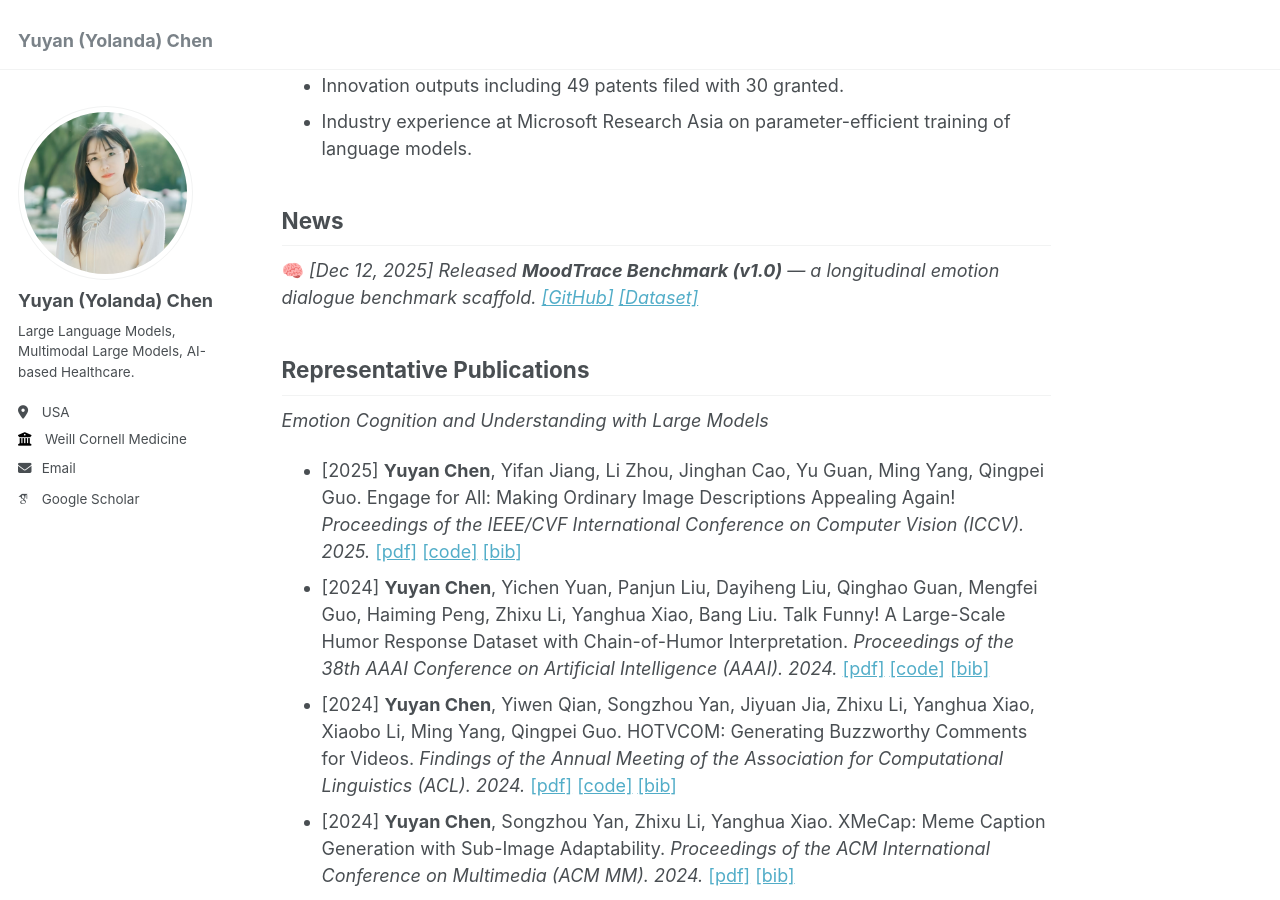
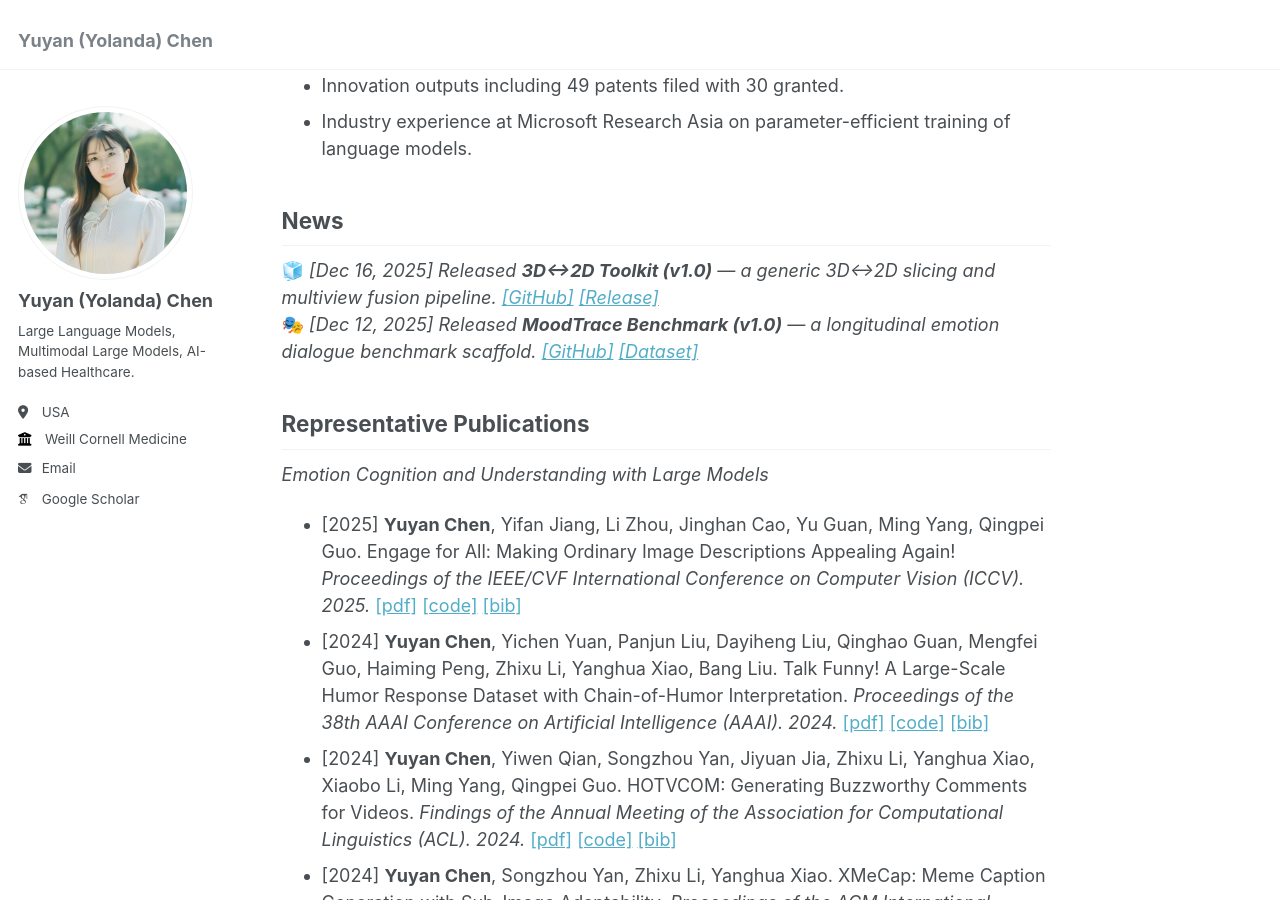
Before and after one commit to Yukyin/Yukyin.github.io, a Jekyll site: the page built from _pages/about.md, in a window 1280 px wide and 900 px high, scrolled down 519 px. Built offline with Jekyll 4.4.1, drawn with Linux system fonts in a browser that asks for light colours; some web fonts are replaced.

Commit message:
Update homepage text

```diff
--- a/_pages/about.md
+++ b/_pages/about.md
@@ -21,8 +21,11 @@ I am a Postdoctoral Fellow in Bioinformatics, Houston Methodist, Weill Cornell M
 
 
 ## News
-🧠 <em>[Dec 12, 2025] Released **MoodTrace Benchmark (v1.0)** — a longitudinal emotion dialogue benchmark scaffold. [[GitHub]](https://github.com/Yukyin/moodtrace-benchmark) [[Dataset]](https://huggingface.co/datasets/Yukyin/moodtrace-20d)</em>
+🧊 <em>[Dec 16, 2025] Released **3D↔2D Toolkit (v1.0)** — a generic 3D↔2D slicing and multiview fusion pipeline. [[GitHub]](https://github.com/Yukyin/2d3d_toolkit) [[Release]](https://github.com/Yukyin/2d3d_toolkit/releases/tag/v1.0)</em>
+🎭 <em>[Dec 12, 2025] Released **MoodTrace Benchmark (v1.0)** — a longitudinal emotion dialogue benchmark scaffold. [[GitHub]](https://github.com/Yukyin/moodtrace-benchmark) [[Dataset]](https://huggingface.co/datasets/Yukyin/moodtrace-20d)</em>
+
 <!-- Add new items here (keep ~3–8 most recent to avoid clutter). -->
+
 
 
 
```
